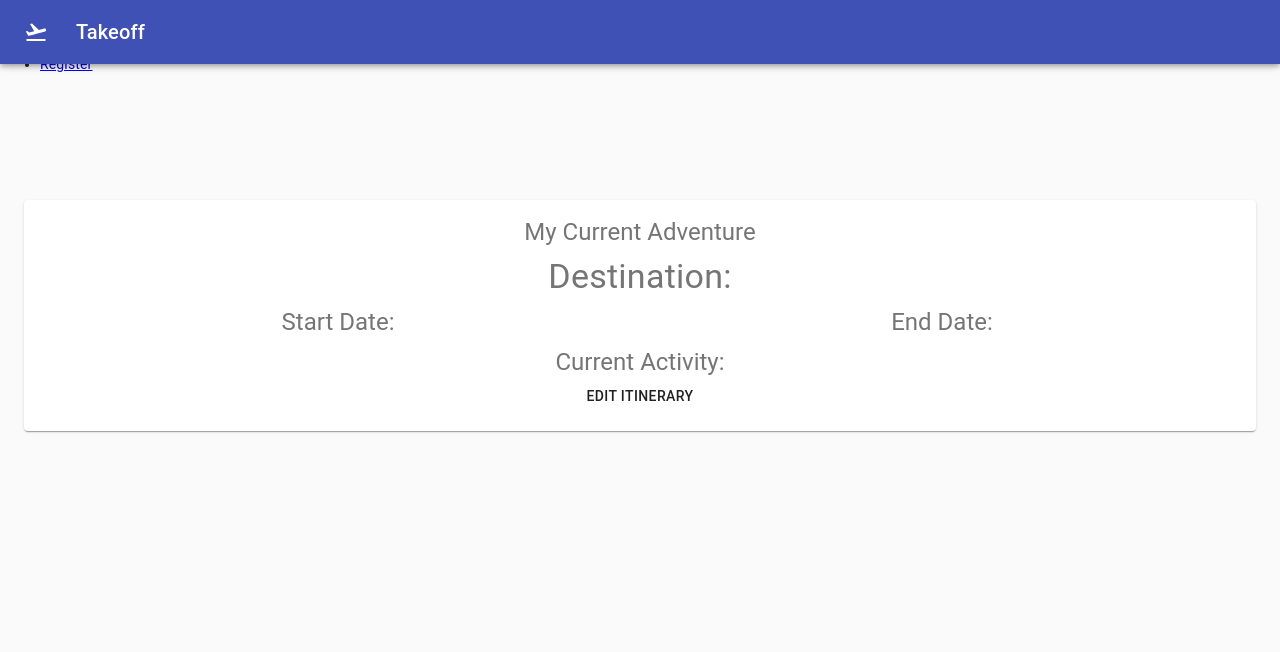
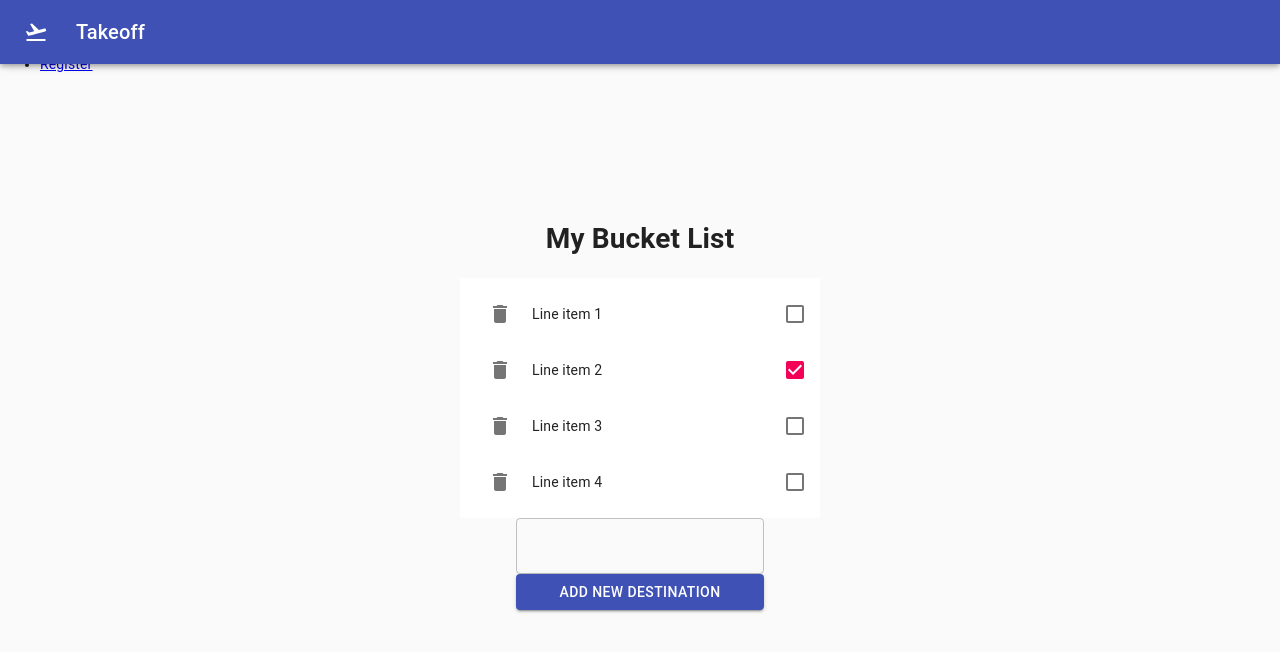
Before and after one commit to espoldi/Takeoff, a React (Create React App) app in the folder client/: page /bucketlist in a window 1280 px wide. Shown: the top 652 px of the page. Built offline with nearby package versions, Linux system fonts and the light colour scheme.

Commit message:
added BucketList.js

```diff
--- a/client/src/App.js
+++ b/client/src/App.js
@@ -9,6 +9,7 @@ import {
   Link
 } from "react-router-dom";
 import Contact from './pages/Contact';
+import BucketList from './pages/BucketList';
 
 class App extends Component {
   componentDidMount() {
@@ -43,6 +44,9 @@ class App extends Component {
             <Route path="/contact">
               <Contact />
             </Route>
+            <Route path="/bucketlist">
+              <BucketList />
+            </Route>
             <Route path="/">
               <Dashboard />
             </Route>
--- a/client/src/pages/BucketList.js
+++ b/client/src/pages/BucketList.js
@@ -1,16 +1,89 @@
 import React from 'react';
+import { makeStyles } from '@material-ui/core/styles';
+import List from '@material-ui/core/List';
+import ListItem from '@material-ui/core/ListItem';
+import ListItemSecondaryAction from '@material-ui/core/ListItemSecondaryAction';
+import ListItemText from '@material-ui/core/ListItemText';
+import ListItemAvatar from '@material-ui/core/ListItemAvatar';
+import Checkbox from '@material-ui/core/Checkbox';
+import IconButton from '@material-ui/core/IconButton';
+import DeleteIcon from '@material-ui/icons/Delete';
+import FormControl from '@material-ui/core/FormControl';
+import InputLabel from '@material-ui/core/InputLabel';
+import OutlinedInput from '@material-ui/core/OutlinedInput';
+import Button from '@material-ui/core/Button'
 // Components
 import Navbar from '../components/Navbar.js';
 // Material UI
 import { Container } from '@material-ui/core';
 
-export default function BucketList() {
-    return(
-        <>
-            <Navbar />
-            <Container fixed>
+const useStyles = makeStyles((theme) => ({
+  root: {
+    width: '100%',
+    maxWidth: 360,
+    backgroundColor: theme.palette.background.paper,
+    alignItems: 'center',
+  },
+}));
 
-            </Container>
+export default function CheckboxListSecondary() {
+  const classes = useStyles();
+  const [checked, setChecked] = React.useState([1]);
+
+  const handleToggle = (value) => () => {
+    const currentIndex = checked.indexOf(value);
+    const newChecked = [...checked];
+
+    if (currentIndex === -1) {
+      newChecked.push(value);
+    } else {
+      newChecked.splice(currentIndex, 1);
+    }
+
+    setChecked(newChecked);
+  };
+  const [name, setName] = React.useState('');
+
+  const handleChange = (event) => {
+    setName(event.target.value);
+  };
+
+  return (
+    <>
+    <Navbar />
+    <Container fixed align="center">
+        <h1>My Bucket List</h1>
+    <List dense className={classes.root}>
+      {[0, 1, 2, 3].map((value) => {
+        const labelId = `checkbox-list-secondary-label-${value}`;
+        return (
+          <ListItem key={value} button>
+            <ListItemAvatar>
+            <IconButton edge="end" aria-label="delete">
+                      <DeleteIcon />
+                    </IconButton>
+            </ListItemAvatar>
+            <ListItemText id={labelId} primary={`Line item ${value + 1}`} />
+            <ListItemSecondaryAction>
+              <Checkbox
+                edge="end"
+                onChange={handleToggle(value)}
+                checked={checked.indexOf(value) !== -1}
+                inputProps={{ 'aria-labelledby': labelId }}
+              />
+            </ListItemSecondaryAction>
+          </ListItem>
+        );
+      })}
+    </List>
+    <FormControl variant="outlined">
+        <InputLabel htmlFor="component-outlined"></InputLabel>
+        <OutlinedInput id="component-outlined" value={name} onChange={handleChange} label="Name" />
+        <Button variant="contained" color="primary" >
+  Add New Destination
+</Button>
+      </FormControl>
+    </Container>
         </>
-    );
+  );
 }
```
